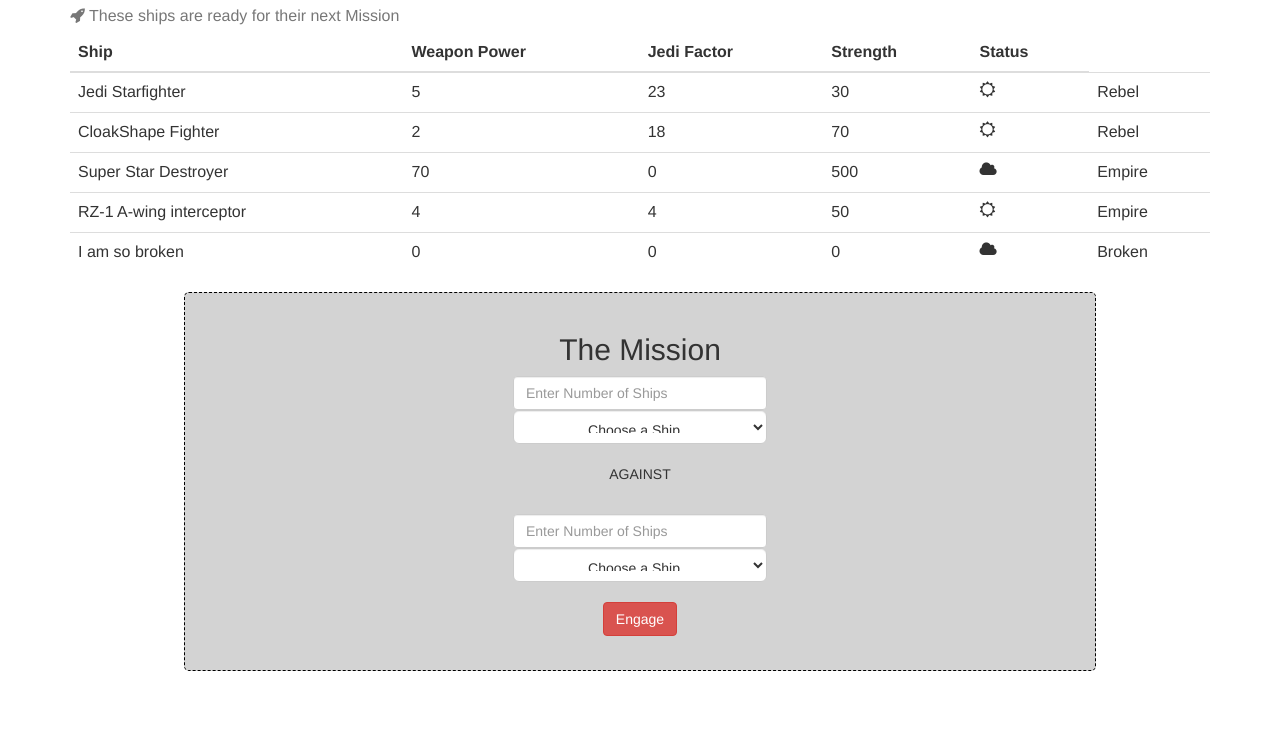
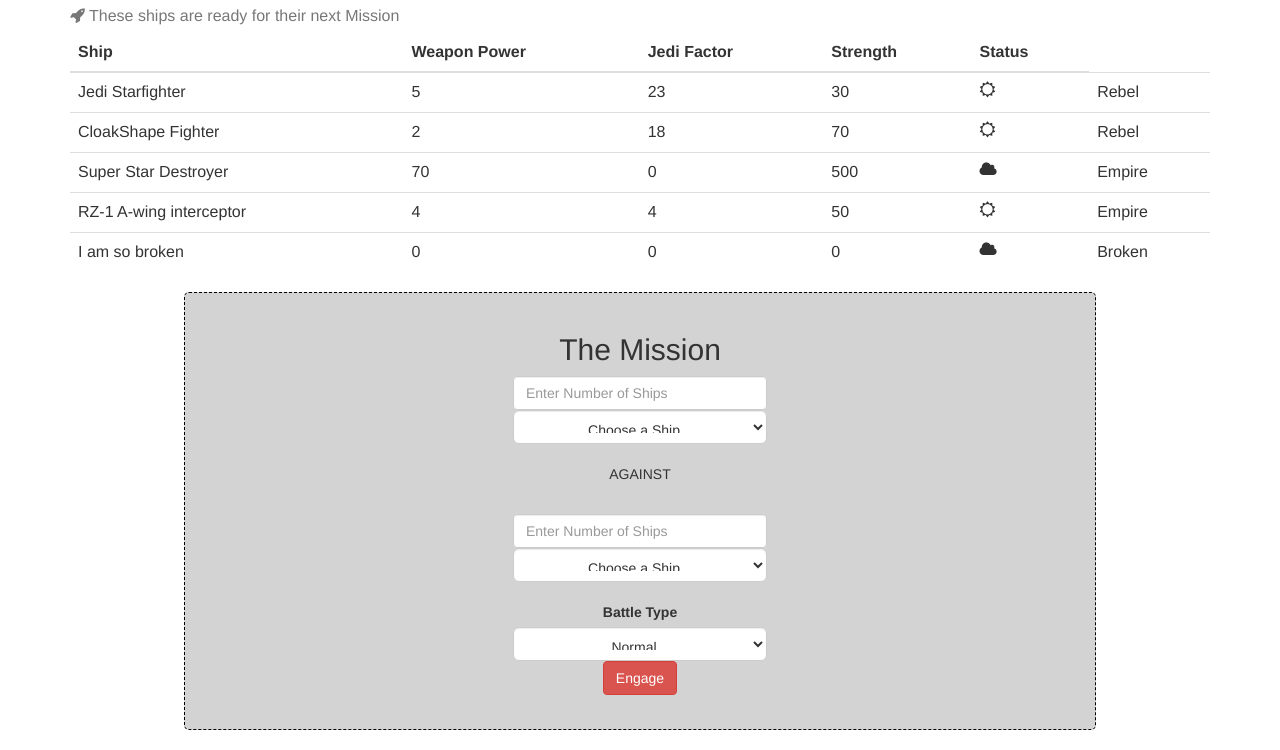
Before and after one commit to nharn85/oo-battleships, a PHP site: page /index.php in a window 1280 px wide. Shown: the part 121-871 px from the top of the page. Before the commit the page ends 792 px from the top, so only its background shows below. Run offline with PHP 8.4, Linux system fonts and the light colour scheme; some libraries are stand-ins or nearby versions.

Commit message:
Partially through ep 4

```diff
--- a/battle.php
+++ b/battle.php
@@ -1,5 +1,7 @@
 <?php
 require __DIR__ . '/bootstrap.php';
+
+use Service\Container;
 
 $container = new Container($configuration);
 $shipLoader = $container->getShipLoader();
@@ -29,7 +31,8 @@ if ($ship1Quantity <= 0 || $ship2Quantity <= 0) {
 }
 
 $battleManager = $container->getBattleManager();
-$battleResult = $battleManager->battle($ship1, $ship1Quantity, $ship2, $ship2Quantity);
+$battleType = $_POST['battle_type'];
+$battleResult = $battleManager->battle($ship1, $ship1Quantity, $ship2, $ship2Quantity, $battleType);
 ?>
 
 <html>
--- a/bootstrap.php
+++ b/bootstrap.php
@@ -1,16 +1,12 @@
 <?php
 
-require_once __DIR__ . '/lib/Model/AbstractShip.php';
-require_once __DIR__ . '/lib/Model/Ship.php';
-require_once __DIR__ . '/lib/Model/RebelShip.php';
-require_once __DIR__ . '/lib/Model/BrokenShip.php';
-require_once __DIR__.'/lib/Service/BattleManager.php';
-require_once __DIR__ . '/lib/Service/ShipStorageInterface.php';
-require_once __DIR__.'/lib/Service/PdoShipStorage.php';
-require_once __DIR__.'/lib/Service/JsonFileShipStorage.php';
-require_once __DIR__.'/lib/Service/ShipLoader.php';
-require_once __DIR__ . '/lib/Model/BattleResult.php';
-require_once __DIR__.'/lib/Service/Container.php';
+spl_autoload_register(function($className) {
+   $path = __DIR__.'/lib/'.str_replace('\\', '/', $className.'.php');
+
+   if (file_exists($path)) {
+       require $path;
+   }
+});
 
 $configuration = array(
   'db_dsn' => 'mysql:host=localhost;dbname=oo_battle',
--- a/index.php
+++ b/index.php
@@ -1,5 +1,9 @@
 <?php
 require __DIR__ . '/bootstrap.php';
+
+use Service\BattleManager;
+use Service\Container;
+use Model\BrokenShip;
 
 $container = new Container($configuration);
 $shipLoader = $container->getShipLoader();
@@ -7,6 +11,8 @@ $ships = $shipLoader->getShips();
 
 $brokenShip = new BrokenShip('I am so broken');
 $ships[] = $brokenShip;
+
+$battleTypes = BattleManager::getAllBattleTypesWithDescription();
 
 $errorMessage = '';
 if (isset($_GET['error'])) {
@@ -114,6 +120,14 @@ if (isset($_GET['error'])) {
                             <?php endforeach; ?>
                         </select>
                         <br>
+                        <div class="text-center">
+                            <label for="battle_type">Battle Type</label>
+                            <select class="center-block form-control btn drp-dwn-width btn-default btn-lg" name="battle_type" id="battle_type">
+                                <?php foreach ($battleTypes as $battleType => $typeText): ;?>
+                                    <option value="<?php echo $battleType; ?>"><?php echo $typeText; ?></option>
+                                <?php endforeach; ?>
+                            </select>
+                        </div>
                         <button class="btn btn-md btn-danger center-block" type="submit">Engage</button>
                     </form>
                 </div>
--- a/lib/Model/AbstractShip.php
+++ b/lib/Model/AbstractShip.php
@@ -1,11 +1,7 @@
 <?php
 
-/**
- * Created by PhpStorm.
- * User: nmacdougall
- * Date: 2017-02-22
- * Time: 2:40 PM
- */
+namespace Model;
+
 abstract class AbstractShip {
   private $name;
 
--- a/lib/Model/BattleResult.php
+++ b/lib/Model/BattleResult.php
@@ -1,11 +1,7 @@
 <?php
 
-/**
- * Created by PhpStorm.
- * User: nmacdougall
- * Date: 2017-02-22
- * Time: 10:09 AM
- */
+namespace Model;
+
 class BattleResult {
 	private $usedJediPowers;
 	private $winningShip;
--- a/lib/Model/BrokenShip.php
+++ b/lib/Model/BrokenShip.php
@@ -1,11 +1,7 @@
 <?php
 
-/**
- * Created by PhpStorm.
- * User: nmacdougall
- * Date: 2017-02-22
- * Time: 3:14 PM
- */
+namespace Model;
+
 class BrokenShip extends AbstractShip {
   public function getJediFactor() {
     return 0;
--- a/lib/Model/RebelShip.php
+++ b/lib/Model/RebelShip.php
@@ -1,11 +1,7 @@
 <?php
 
-/**
- * Created by PhpStorm.
- * User: nmacdougall
- * Date: 2017-02-22
- * Time: 1:51 PM
- */
+namespace Model;
+
 class RebelShip extends AbstractShip {
 
   public function getFavoriteJedi() {
--- a/lib/Model/Ship.php
+++ b/lib/Model/Ship.php
@@ -1,4 +1,6 @@
 <?php
+
+namespace Model;
 
 class Ship extends AbstractShip
 {
--- a/lib/Service/BattleManager.php
+++ b/lib/Service/BattleManager.php
@@ -1,12 +1,20 @@
 <?php
 
-/**
- * Created by PhpStorm.
- * User: nmacdougall
- * Date: 2017-02-21
- * Time: 11:38 AM
- */
-class BattleManager {
+namespace Service;
+
+use Model\BattleResult;
+use Model\AbstractShip;
+
+class BattleManager
+{
+
+    // normal battle mode
+    const TYPE_NORMAL = 'normal';
+    // don't allow jedi powers
+    const TYPE_NO_JEDI = 'no_jedi';
+    // you can *only* win with jedi powers
+    const TYPE_ONLY_JEDI = 'only_jedi';
+
   /**
    * @param AbstractShip $ship1
    * @param $ship1Quantity
@@ -14,31 +22,41 @@ class BattleManager {
    * @param $ship2Quantity
    * @return BattleResult
    */
-  public function battle(AbstractShip $ship1, $ship1Quantity, AbstractShip $ship2, $ship2Quantity)
+  public function battle(AbstractShip $ship1, $ship1Quantity, AbstractShip $ship2, $ship2Quantity, $battleType)
   {
 	$ship1Health = $ship1->getStrength() * $ship1Quantity;
 	$ship2Health = $ship2->getStrength() * $ship2Quantity;
 
 	$ship1UsedJediPowers = false;
 	$ship2UsedJediPowers = false;
+	$i = 0;
 	while ($ship1Health > 0 && $ship2Health > 0) {
 	  // first, see if we have a rare Jedi hero event!
-	  if ($this->didJediDestroyShipUsingTheForce($ship1)) {
+	  if ($battleType != self::TYPE_NO_JEDI && $this->didJediDestroyShipUsingTheForce($ship1)) {
 		$ship2Health = 0;
 		$ship1UsedJediPowers = true;
 
 		break;
 	  }
-	  if ($this->didJediDestroyShipUsingTheForce($ship2)) {
+	  if ($battleType != self::TYPE_NO_JEDI && $this->didJediDestroyShipUsingTheForce($ship2)) {
 		$ship1Health = 0;
 		$ship2UsedJediPowers = true;
 
 		break;
 	  }
 
-	  // now battle them normally
-	  $ship1Health = $ship1Health - ($ship2->getWeaponPower() * $ship2Quantity);
-	  $ship2Health = $ship2Health - ($ship1->getWeaponPower() * $ship1Quantity);
+	  if ($battleType != self::TYPE_ONLY_JEDI) {
+          // now battle them normally
+          $ship1Health = $ship1Health - ($ship2->getWeaponPower() * $ship2Quantity);
+          $ship2Health = $ship2Health - ($ship1->getWeaponPower() * $ship1Quantity);
+      }
+
+      if ($i == 100) {
+	      $ship1Health = 0;
+	      $ship2Health = 0;
+      }
+
+      $i++;
 	}
 
 	$ship1->setStrength($ship1Health);
@@ -62,8 +80,17 @@ class BattleManager {
 	return new BattleResult($usedJediPowers, $winningShip, $losingShip);
   }
 
+  public static function getAllBattleTypesWithDescription()
+  {
+      return array(
+          self::TYPE_NORMAL => 'Normal',
+          self::TYPE_NO_JEDI => 'No Jedi',
+          self::TYPE_ONLY_JEDI => 'Only Jedi Powers',
+      );
+  }
+
   /**
-   * @param Ship $ship
+   * @param AbstractShip $ship
    * @return bool
    */
   private function didJediDestroyShipUsingTheForce(AbstractShip $ship)
--- a/lib/Service/Container.php
+++ b/lib/Service/Container.php
@@ -1,11 +1,6 @@
 <?php
 
-/**
- * Created by PhpStorm.
- * User: nmacdougall
- * Date: 2017-02-22
- * Time: 1:09 PM
- */
+namespace Service;
 
 class Container {
 
--- a/lib/Service/JsonFileShipStorage.php
+++ b/lib/Service/JsonFileShipStorage.php
@@ -1,4 +1,6 @@
 <?php
+
+namespace Service;
 
 class JsonFileShipStorage implements ShipStorageInterface
 {
--- a/lib/Service/PdoShipStorage.php
+++ b/lib/Service/PdoShipStorage.php
@@ -1,11 +1,7 @@
 <?php
 
-/**
- * Created by PhpStorm.
- * User: nmacdougall
- * Date: 2017-02-23
- * Time: 1:23 PM
- */
+namespace Service;
+
 class PdoShipStorage implements ShipStorageInterface
 {
   private $pdo;
--- a/lib/Service/ShipLoader.php
+++ b/lib/Service/ShipLoader.php
@@ -1,11 +1,11 @@
 <?php
 
-/**
- * Created by PhpStorm.
- * User: nmacdougall
- * Date: 2017-02-22
- * Time: 10:04 AM
- */
+namespace Service;
+
+use Model\RebelShip;
+use Model\Ship;
+use Model\AbstractShip;
+
 class ShipLoader {
 
   private $shipStorage;
--- a/lib/Service/ShipStorageInterface.php
+++ b/lib/Service/ShipStorageInterface.php
@@ -1,11 +1,7 @@
 <?php
 
-/**
- * Created by PhpStorm.
- * User: nmacdougall
- * Date: 2017-02-23
- * Time: 1:49 PM
- */
+namespace Service;
+
 interface ShipStorageInterface {
   /**
    * Returns an array of ship data
```
